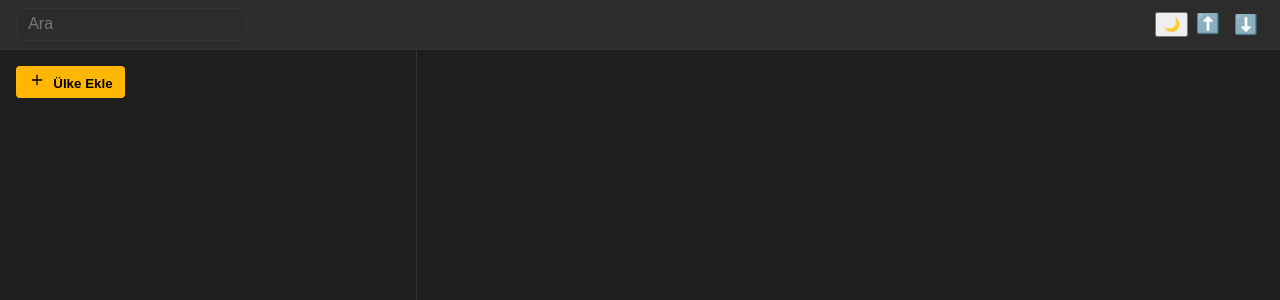
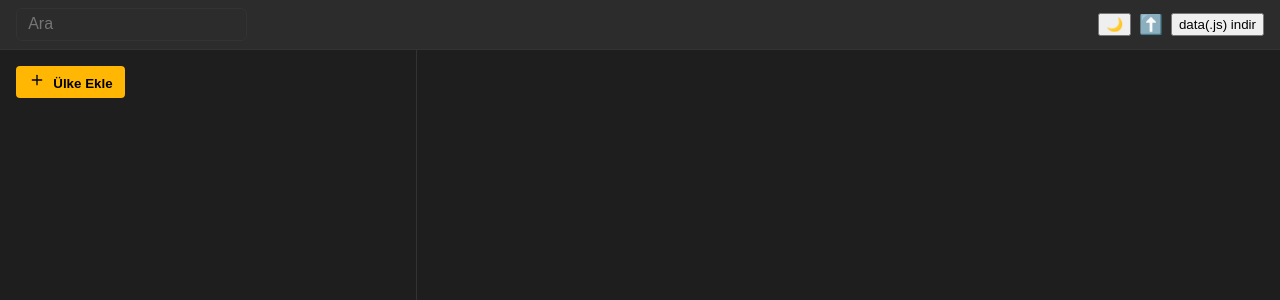
Before and after one commit to IIIArslan/data-edtor-jss, a React (Create React App) app: page / in a window 1280 px wide. Shown: the top 300 px of the page. Built offline with nearby package versions, Linux system fonts and the light colour scheme.

Commit message:
Update DownloadButton.js

```diff
--- a/src/DownloadButton.js
+++ b/src/DownloadButton.js
@@ -1,4 +1,5 @@
 import React from "react";
+import "./App.css";
 
 function DownloadButton({ veri }) {
   const handleDownload = () => {
@@ -15,8 +16,8 @@ function DownloadButton({ veri }) {
   };
 
   return (
-    <button onClick={handleDownload} className="ikon-btn" title="Veriyi İndir (.js)">
-      ⬇️
+    <button onClick={handleDownload} className="buton-indir" title="Veriyi İndir (.js)">
+      data(.js) indir
     </button>
   );
 }
```
